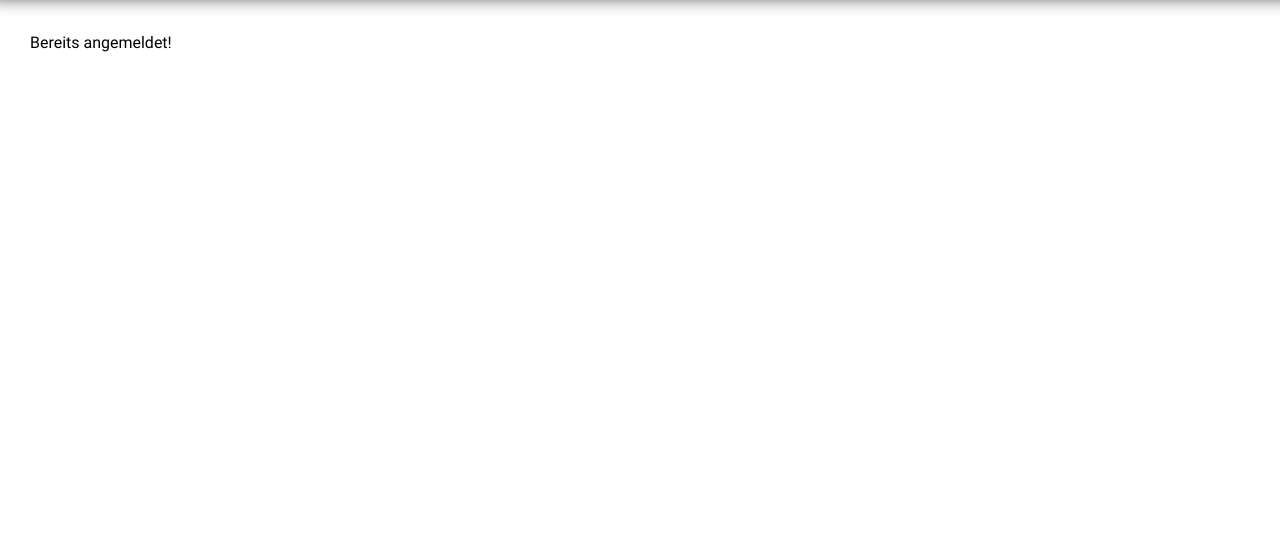
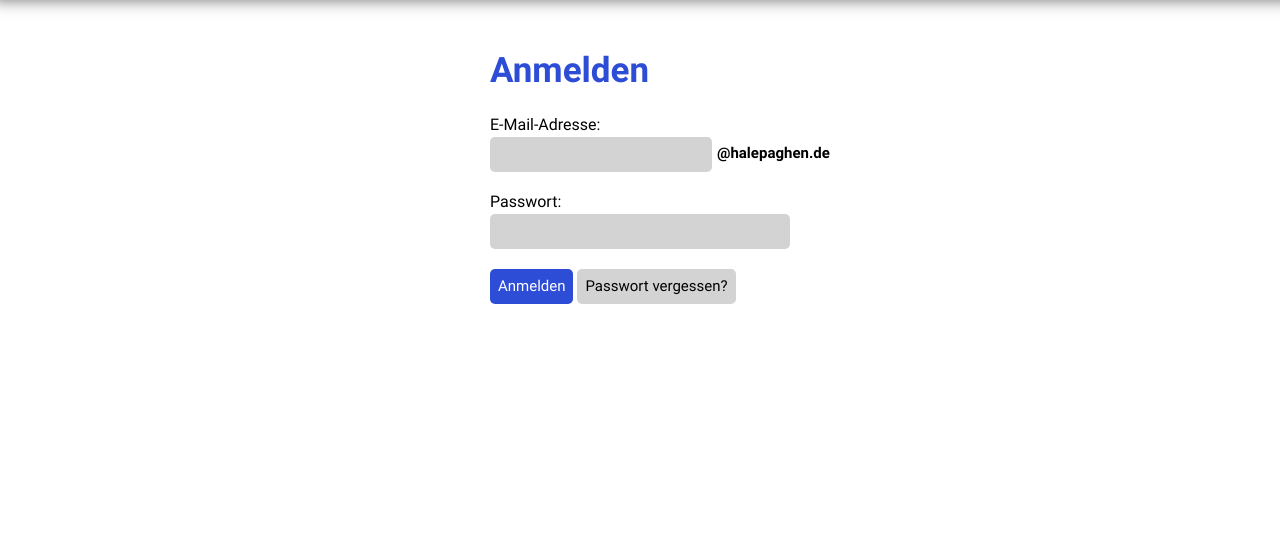
Before and after one commit to linuskoester/libertas, a Django app: template libertas/templates/libertas/auth/login.html in a window 1280 px wide. Shown: the part 48-592 px from the top of the page. Run offline with Django 3.2, Linux system fonts and the light colour scheme; the template is opened without the code that fills it: values that come from a table or form of the project are taken from there, others are empty; the visitor is signed in with stand-in values (Sample User, id 1); parts of the project's set-up code (start-up, migrations or seed data) failed here and were passed over.

Commit message:
small fixes

```diff
--- a/libertas/templates/libertas/auth/login.html
+++ b/libertas/templates/libertas/auth/login.html
@@ -3,10 +3,6 @@
 {% block title %}Anmelden | Libertas{% endblock %}
 
 {% block main %}
-
-{% if user.is_authenticated %}
-<p>Bereits angemeldet!</p>
-{% else %}
 
 <div class="login">
     <h1>Anmelden</h1>
@@ -32,7 +28,7 @@
             {% endif %}
         </div>
         <button type="submit">Anmelden</button>
-        <button onclick="window.location=''">Passwort vergessen?</button>
+        <button onclick="window.location='{% url 'reset' %}'">Passwort vergessen?</button>
     </form>
 </div>
 
@@ -47,6 +43,4 @@
     });
 </script>
 
-{% endif %}
-
 {% endblock %}
--- a/libertas/templates/libertas/auth/signup.html
+++ b/libertas/templates/libertas/auth/signup.html
@@ -35,7 +35,7 @@
             <div class="help">{{ form.password_confirm.help_text|safe }}</div>
             {% endif %}
         </div>
-        <button type="submit">Account erstellen!</button>
+        <button type="submit">Account erstellen</button>
     </form>
 </div>
 
--- a/libertas/templates/libertas/auth/signup_email.html
+++ b/libertas/templates/libertas/auth/signup_email.html
@@ -6,6 +6,8 @@ Bitte klicke auf folgenden Link, um deinen Libertas-Account zu aktivieren:
 http://{{ domain }}{% url 'signup_activate' uidb64=uid token=token %}
 
 
+Solltest du dich nicht für ein Libertas-Account registriert
+haben, klicke nicht auf den Link und ignoriere diese E-Mail.
 
 --
 Diese E-Mail wurde automatisch generiert, bitte nicht antworten.
--- a/libertas/templates/libertas/auth/signup_sent.html
+++ b/libertas/templates/libertas/auth/signup_sent.html
@@ -11,6 +11,6 @@
         Gehe jetzt auf IServ und klicke auf den Link, um deinen Account zu aktivieren!
     </div>
     <br>
-    <button onclick="window.location='https:\/\/halepaghen.de/iserv/login'">Weiter zu IServ</button>
+    <button onclick="window.location='https:\/\/halepaghen.de/'">Weiter zu IServ</button>
 </div>
 {% endblock %}
```
